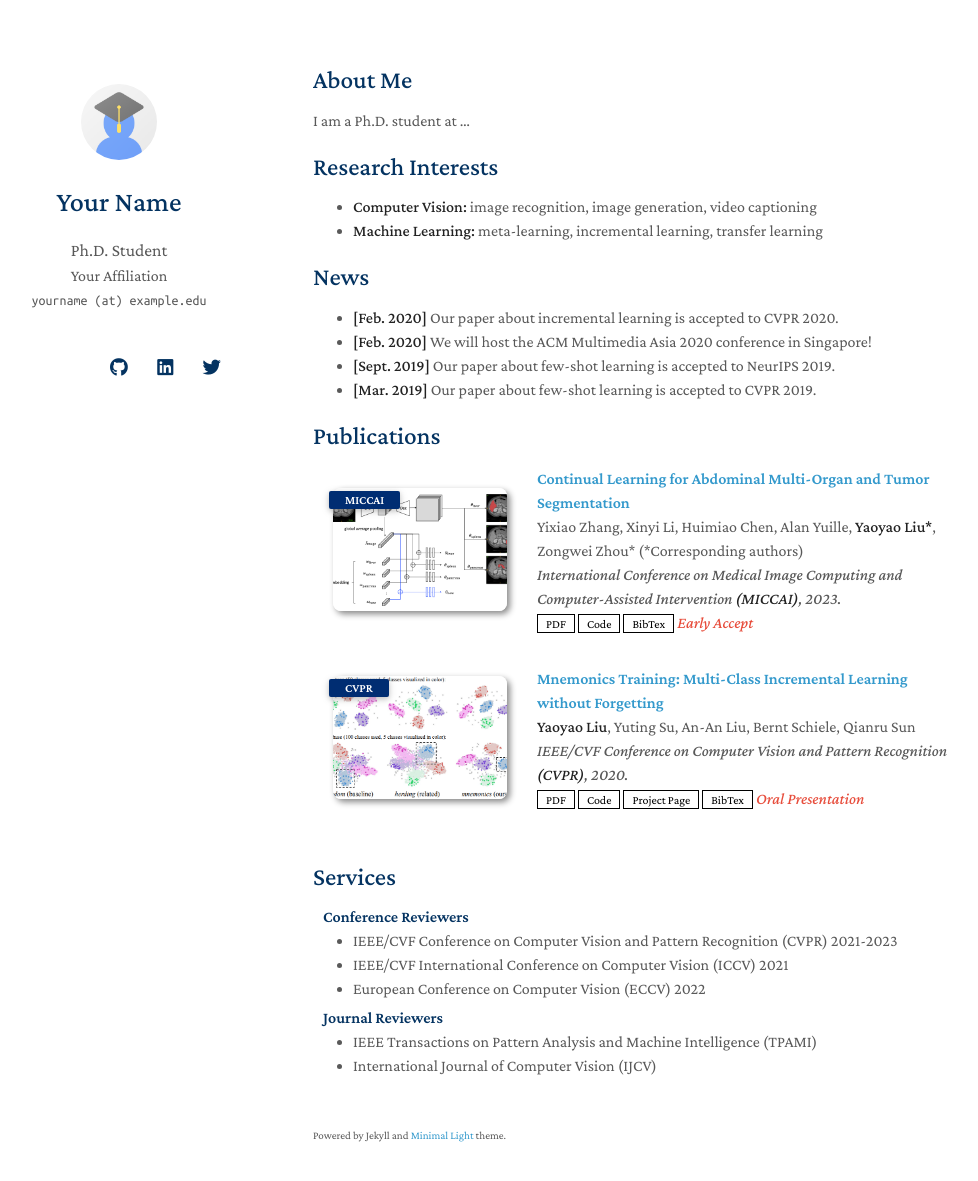
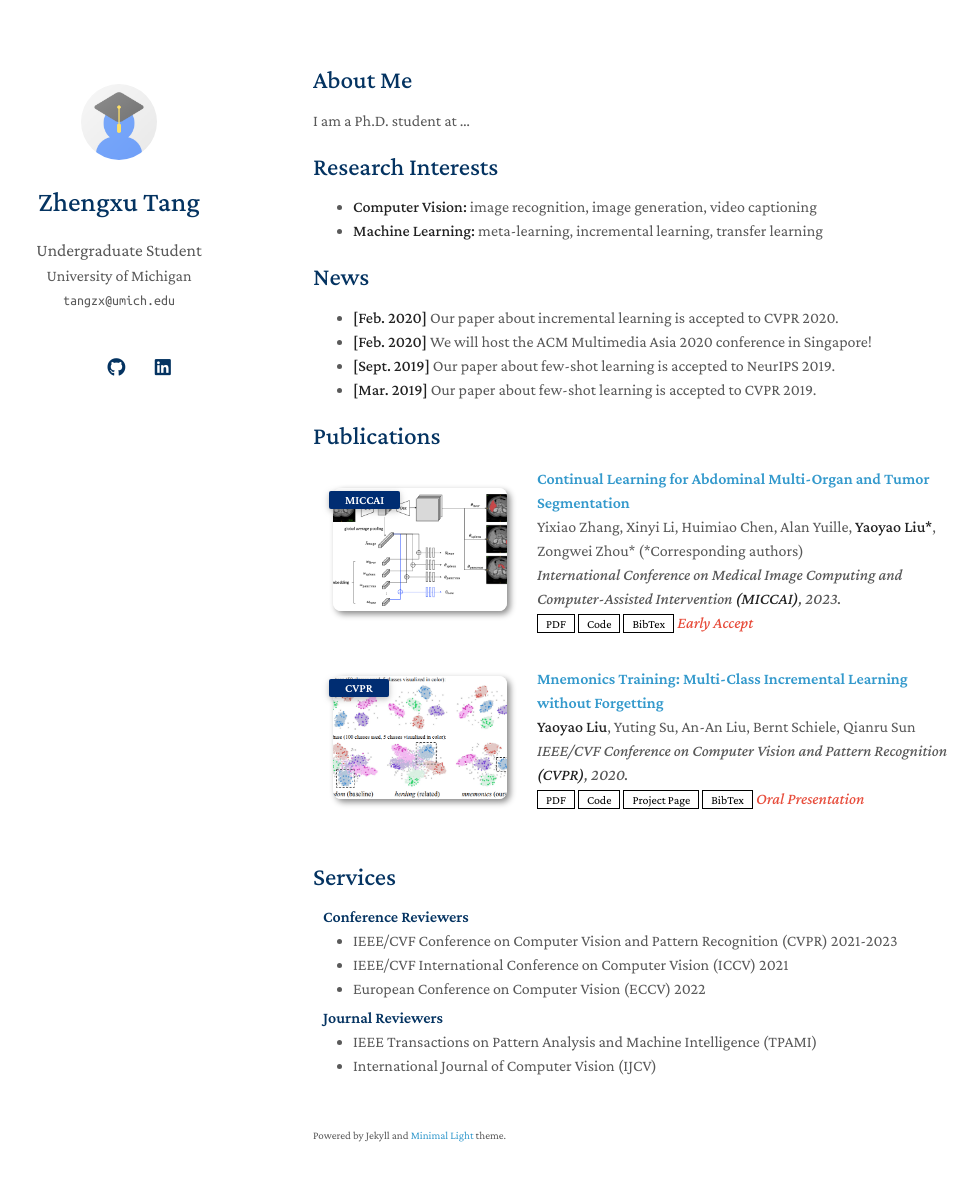
Before and after one commit to TangZhengxu/TangZhengxu_web_2.github.io, a Jekyll site: the page built from index.md, in a window 1280 px wide and 1216 px high. Shown: the top 1181 px of the window, without its empty margins (157-1135 px from the left). Built offline with Jekyll 4.4.1, drawn with Linux system fonts in a browser that asks for light colours; nearby versions of some CDN libraries; a style sheet for code colours, icons or effects is not loaded; our own code applies the rules of GitHub Pages for plain Markdown files.

Commit message:
add name

```diff
--- a/_config.yml
+++ b/_config.yml
@@ -1,8 +1,8 @@
 # Basic Information
-title: Your Name
-position: Ph.D. Student
-affiliation: Your Affiliation
-email: yourname (at) example.edu
+title: Zhengxu Tang
+position: Undergraduate Student
+affiliation: University of Michigan
+email: tangzx@umich.edu
 
 # Search Engine Optimization (SEO)
 # The following information is used to improve the website traffic from search engines, e.g., Google.
@@ -12,11 +12,11 @@ canonical: https://minimal-light-theme.yliu.me/
 
 # Links
 # If you don't need one of them, you may delete the corresponding line.
-google_scholar: https://scholar.google.com/
+#google_scholar: https://scholar.google.com/
 cv_link: assets/files/curriculum_vitae.pdf
-github_link: https://github.com/
-linkedin: https://www.linkedin.com/
-twitter: https://twitter.com/
+github_link: https://github.com/TangZhengxu
+linkedin: https://linkedin.com/in/zhengxu-tang-01049319a
+#twitter: https://twitter.com/
 
 # Images (e.g., your profile picture and your website's favicon)
 # "favicon" and "favicon_dark" are used for the light and dark modes, respectively.
```
